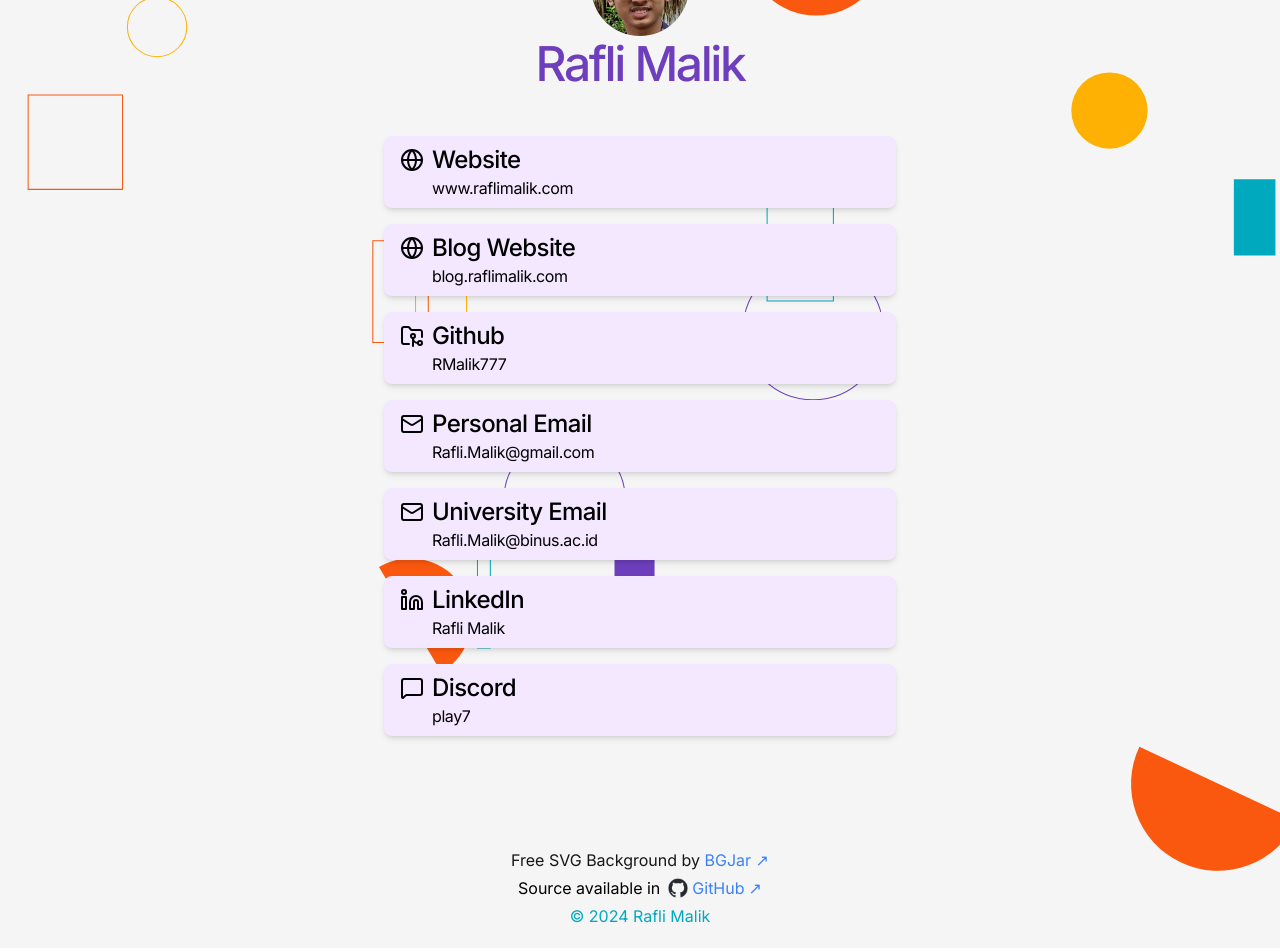
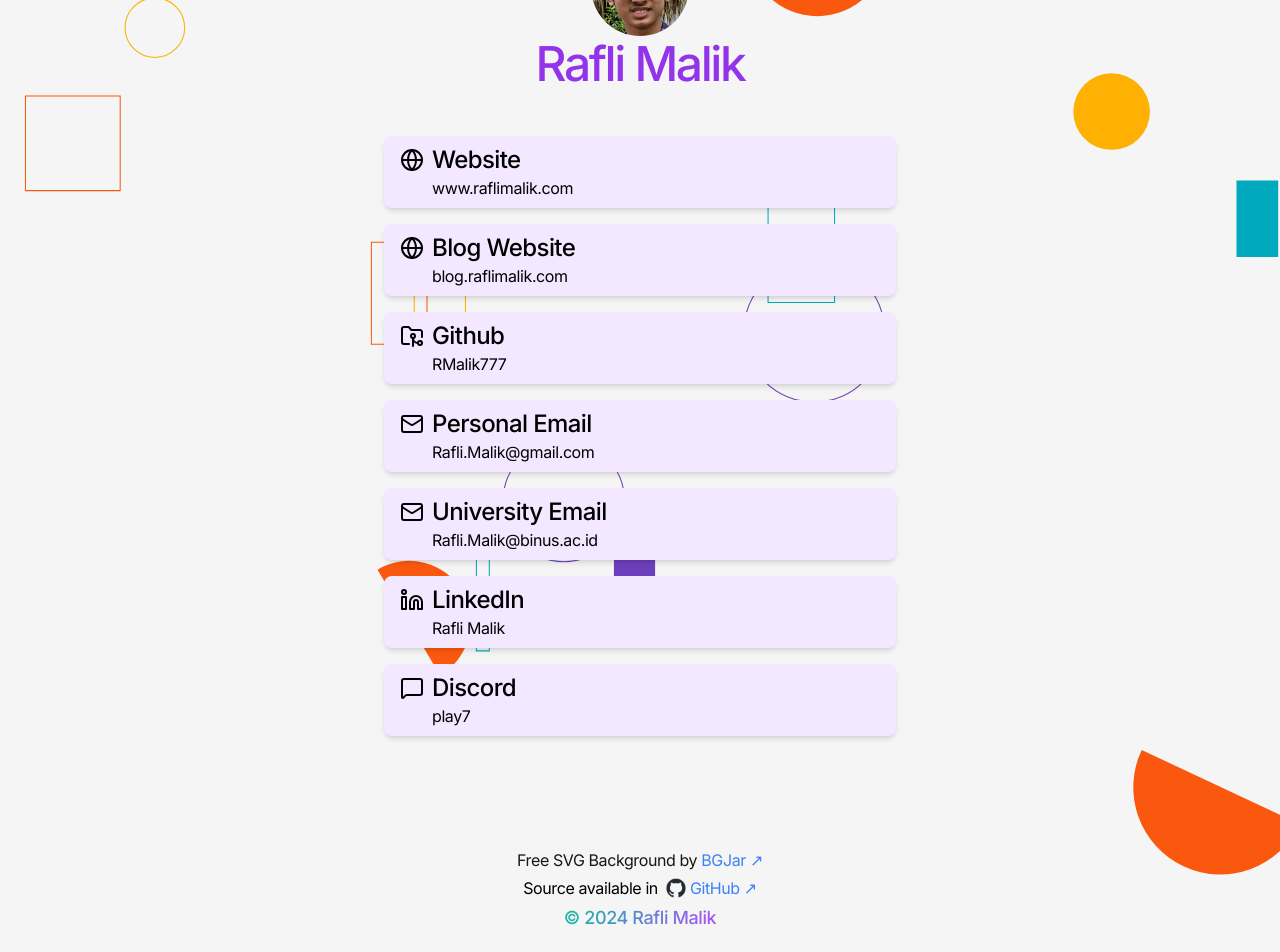
Before and after one commit to RMalik777/LinkBook, a SvelteKit app: page / in a window 1280 px wide. Shown: the part 158-1110 px from the top of the page. Built offline with nearby package versions, Linux system fonts and the light colour scheme.

Commit message:
style: use gradient

```diff
--- a/src/routes/+page.svelte
+++ b/src/routes/+page.svelte
@@ -42,7 +42,9 @@
 
 <header class="flex flex-col items-center justify-center gap-1 pt-24">
   <img src={portrait} alt="Portrait of Rafli Malik" class="size-1/5 rounded-full sm:size-1/6" />
-  <h1 translate="no" class="text-4xl font-medium tracking-tighter text-theme-purple duration-200 ease-out sm:text-5xl">
+  <h1
+    translate="no"
+    class="text-4xl font-medium tracking-tighter text-purple-600 duration-200 ease-out dark:text-purple-500 sm:text-5xl">
     Rafli Malik
   </h1>
 </header>
@@ -68,13 +70,13 @@
     </a>
   {/each}
 </main>
-<footer class="mt-10 flex flex-col items-center gap-1 pb-5 sm:mt-16">
+<footer class="mt-10 flex flex-col items-center gap-1 pb-5 tracking-tight sm:mt-16">
   <p class="text-neutral-900 duration-200 ease-out dark:text-white">
     Free SVG Background by <a
       target="_blank"
       rel="noopener noreferrer"
       href="https://bgjar.com"
-      class="text-blue-500 duration-200 ease-out after:content-['_↗'] hover:underline focus:underline dark:text-blue-300"
+      class="text-blue-500 duration-200 ease-out after:content-['_↗'] visited:text-purple-500 hover:underline focus:underline dark:text-blue-400"
       >BGJar</a>
   </p>
   <p class="flex flex-row items-center gap-2">
@@ -82,7 +84,7 @@
       href="https://github.com/RMalik777/LinkBook"
       target="_blank"
       rel="noopener noreferrer"
-      class="flex items-center gap-1 text-blue-500 duration-200 ease-out after:content-['_↗'] hover:underline focus:underline dark:text-blue-300"
+      class="flex items-center gap-1 text-blue-500 duration-200 ease-out after:content-['_↗'] visited:text-purple-500 hover:underline focus:underline dark:text-blue-400"
       ><img
         loading="lazy"
         decoding="async"
@@ -94,5 +96,6 @@
     translate="no"
     href="https://www.raflimalik.com/"
     target="_blank"
-    class="text-theme-green hover:underline focus:underline">&copy; 2024 Rafli Malik</a>
+    class="bg-gradient-to-l from-purple-500 to-teal-500 bg-clip-text text-lg font-medium text-transparent duration-200 ease-out visited:text-purple-500 hover:font-semibold hover:text-purple-500 hover:underline focus:text-purple-500 focus:underline"
+    >&copy; 2024 Rafli Malik</a>
 </footer>
```
